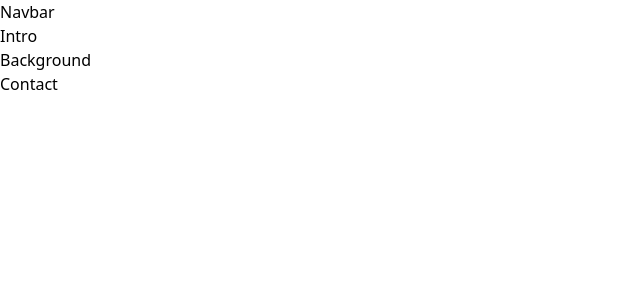
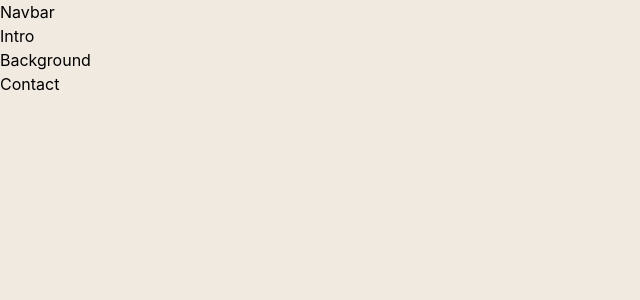
Before and after one commit to danielakproh/portfolio-website, a React (Vite) app: page / in a window 1280 px wide. Shown: the top 300 px of the page, without its empty margins (0-640 px from the left). Built offline with nearby package versions, Linux system fonts and the light colour scheme.

Commit message:
add custom font and color

```diff
--- a/src/index.css
+++ b/src/index.css
@@ -1,3 +1,11 @@
 @tailwind base;
 @tailwind components;
 @tailwind utilities;
+
+* {
+    font-family: 'Inter', sans-serif;
+}
+
+body {
+    background-color: #F1EAE1;
+}
```
